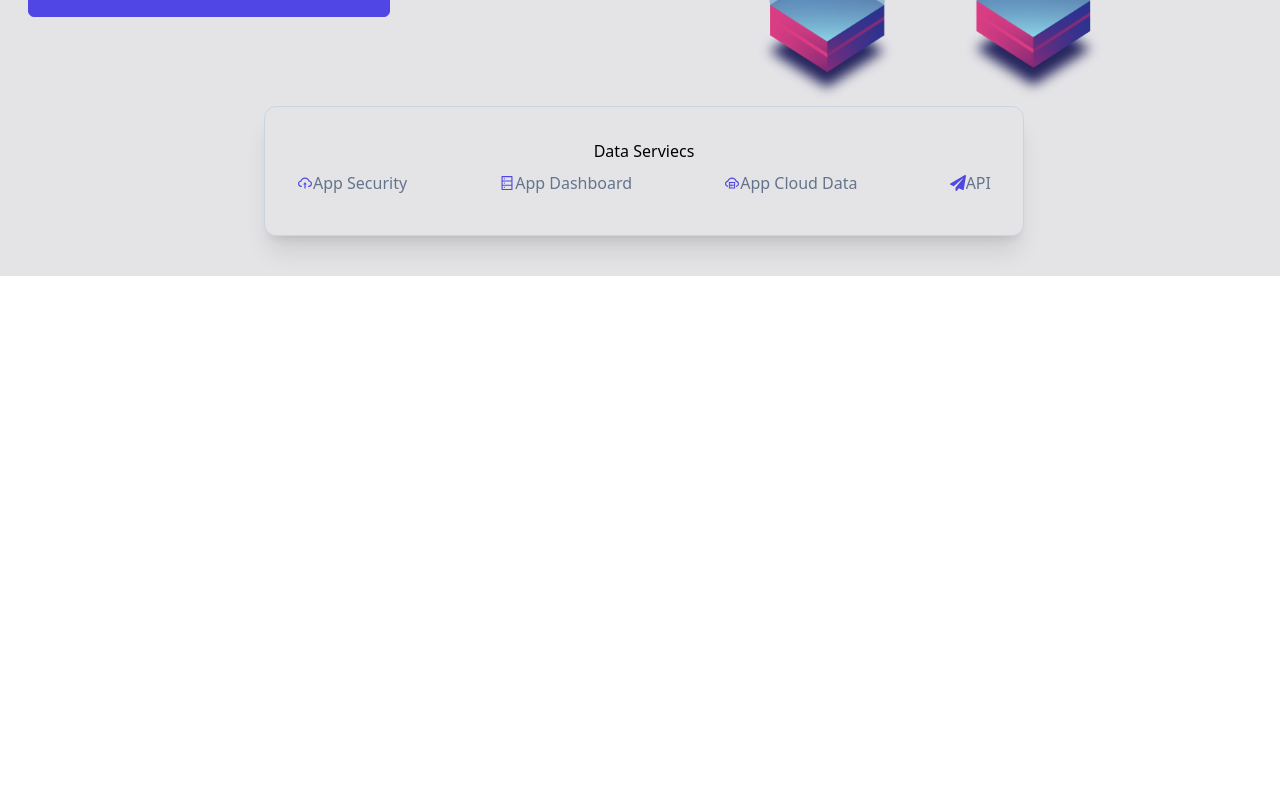
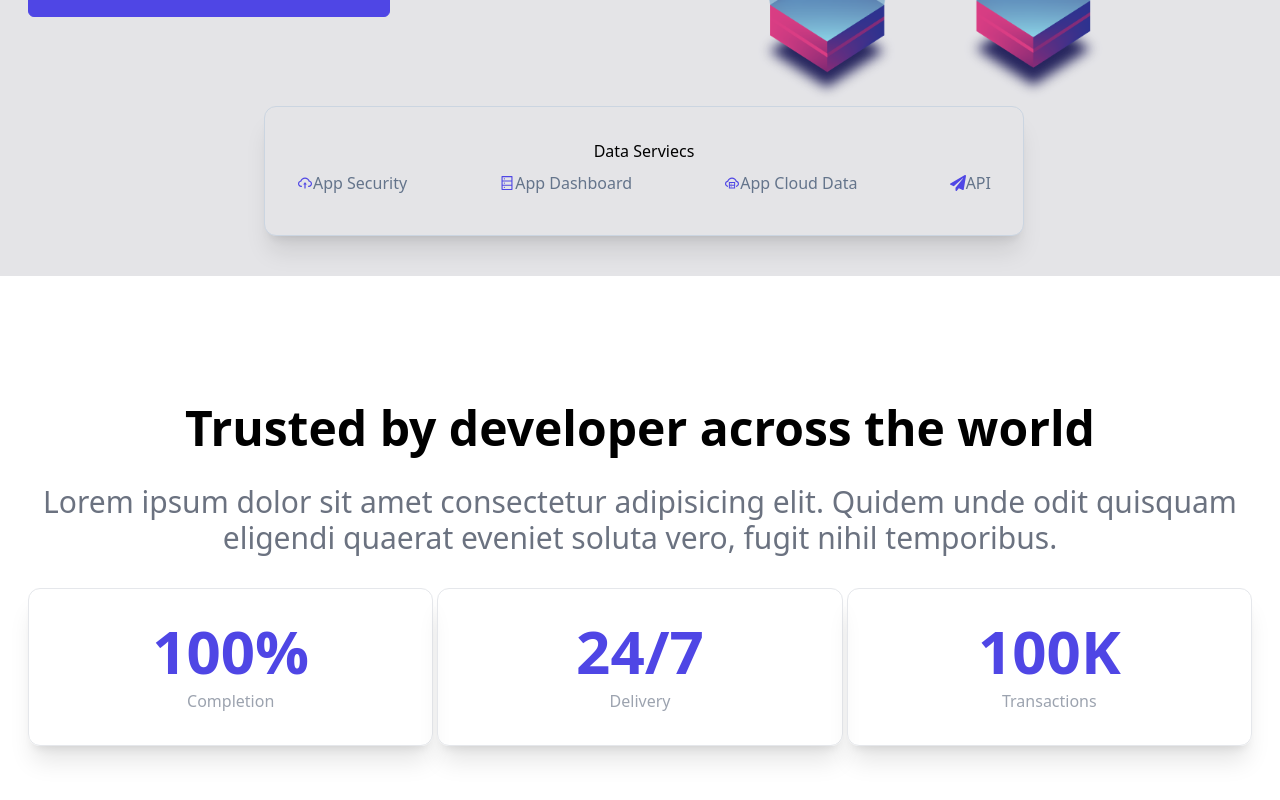
Before and after one commit to prashant5025/disney_clone, a React (Create React App) app: page / in a window 1280 px wide. Shown: the part 524-1324 px from the top of the page. Before the commit the page ends 800 px from the top, so only its background shows below. Built offline with nearby package versions, Linux system fonts and the light colour scheme; the HTML template or start-up script is replaced by a standard one.

Commit message:
About section done

```diff
--- a/src/App.js
+++ b/src/App.js
@@ -1,3 +1,4 @@
+import About from "./components/About";
 import Hero from "./components/Hero";
 import Navbar from "./components/Navbar";
 
@@ -6,6 +7,7 @@
     <div className="App">
       <Navbar />
       <Hero/>
+      <About/>
     </div>
   );
 }
--- /dev/null
+++ b/src/components/About.jsx
@@ -0,0 +1,36 @@
+import React from "react";
+
+const About = () => {
+  return (
+    <div className="w-full my-32">
+      <div className="max-w-[1240px] mx-auto">
+        <div className="text-center">
+          <h2 className="text-5xl font-bold">
+            Trusted by developer across the world
+          </h2>
+          <p className="text-3xl text-gray-500 my-8">
+            Lorem ipsum dolor sit amet consectetur adipisicing elit. Quidem unde
+            odit quisquam eligendi quaerat eveniet soluta vero, fugit nihil
+            temporibus.
+          </p>
+        </div>
+        <div className="grid md:grid-cols-3 gap-1 px-2 text-center">
+          <div className="border py-8 rounded-xl shadow-xl">
+            <p className="text-6xl font-bold text-indigo-600">100%</p>
+            <p className="text-gray-400 mt-2">Completion</p>
+          </div>
+          <div className="border py-8 rounded-xl shadow-xl">
+            <p className="text-6xl font-bold text-indigo-600">24/7</p>
+            <p className="text-gray-400 mt-2">Delivery</p>
+          </div>
+          <div className="border py-8 rounded-xl shadow-xl">
+            <p className="text-6xl font-bold text-indigo-600">100K</p>
+            <p className="text-gray-400 mt-2">Transactions</p>
+          </div>
+        </div>
+      </div>
+    </div>
+  );
+};
+
+export default About;
```
